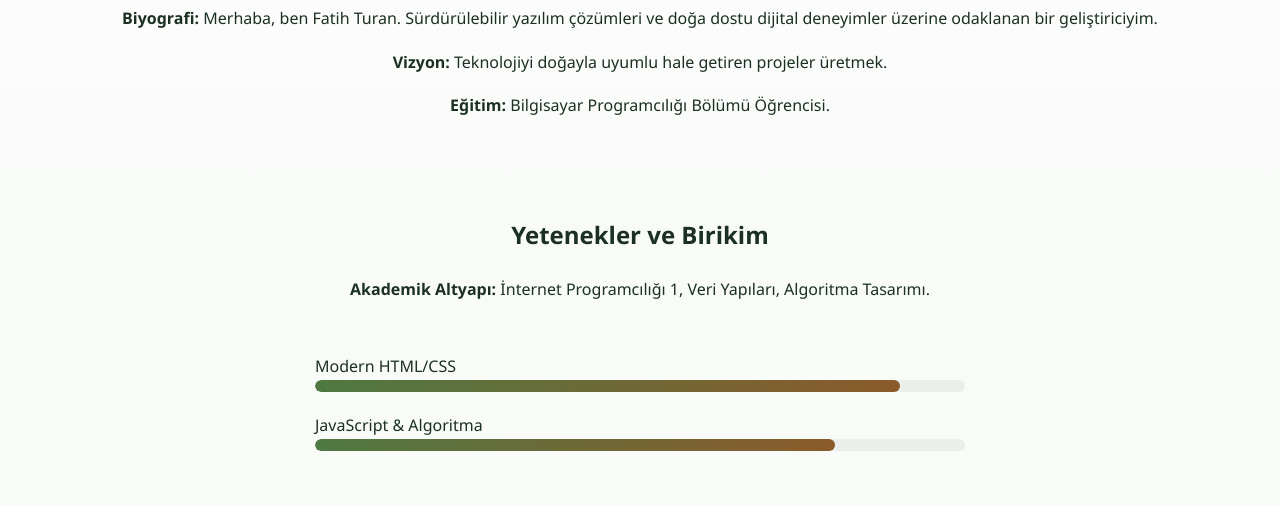
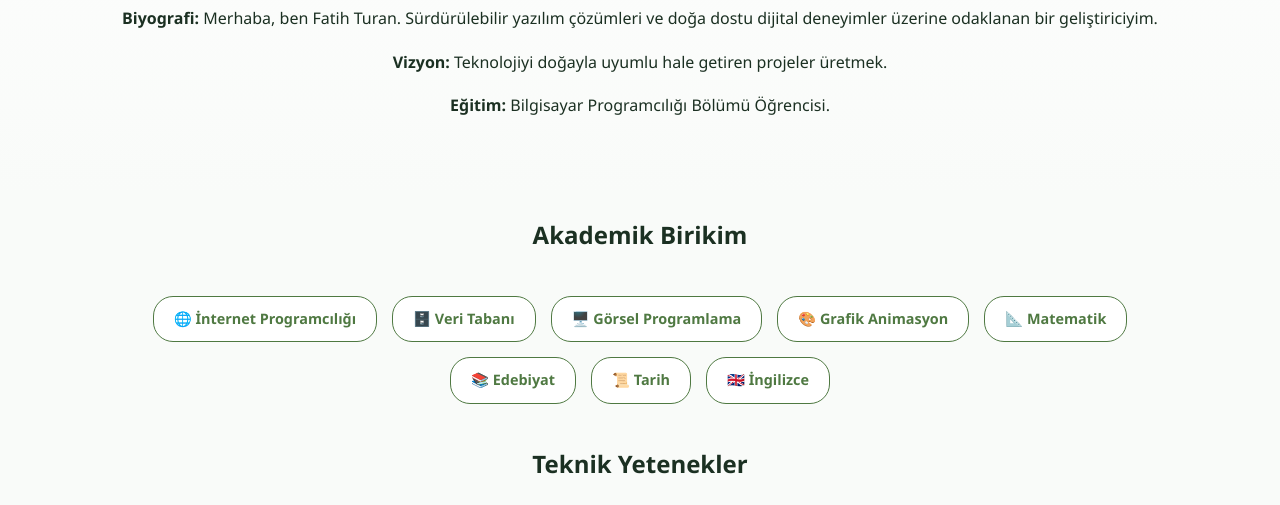
Before and after one commit to ft4251406-eng/fatihturan.github.io, a plain HTML site: page index.html in a window 1280 px wide. Shown: the part 447-952 px from the top of the page. Drawn offline with Linux system fonts and the light colour scheme.

Commit message:
Akademik birikim kartları eklendi ve son görsel düzenlemeler yapıldı

```diff
--- a/index.html
+++ b/index.html
@@ -27,12 +27,22 @@
         </div>
     </header>
 
+    <section id="egitim-dersler">
+        <h2 style="text-align: center;">Akademik Birikim</h2>
+        <div class="ders-konteyner">
+            <div class="ders-karti">🌐 İnternet Programcılığı</div>
+            <div class="ders-karti">🗄️ Veri Tabanı</div>
+            <div class="ders-karti">🖥️ Görsel Programlama</div>
+            <div class="ders-karti">🎨 Grafik Animasyon</div>
+            <div class="ders-karti">📐 Matematik</div>
+            <div class="ders-karti">📚 Edebiyat</div>
+            <div class="ders-karti">📜 Tarih</div>
+            <div class="ders-karti">🇬🇧 İngilizce</div>
+        </div>
+    </section>
+
     <section id="yetenekler">
-        <h2 style="text-align: center;">Yetenekler ve Birikim</h2>
-        <div class="dersler" style="text-align: center; margin-bottom: 20px;">
-            <p><strong>Akademik Altyapı:</strong> İnternet Programcılığı 1, Veri Yapıları, Algoritma Tasarımı.</p>
-        </div>
-
+        <h2 style="text-align: center;">Teknik Yetenekler</h2>
         <div class="yetenek-alani">
             <div class="yetenek">
                 <span>Modern HTML/CSS</span>
--- a/style.css
+++ b/style.css
@@ -162,3 +162,29 @@
     text-decoration: none;
     font-weight: bold;
 }
+/* Ders Kartları Tasarımı */
+.ders-konteyner {
+    display: flex;
+    flex-wrap: wrap;
+    justify-content: center;
+    gap: 15px;
+    padding: 20px 8%;
+}
+
+.ders-karti {
+    background-color: var(--kart-renk);
+    color: var(--vurgu-renk);
+    border: 1px solid var(--vurgu-renk);
+    padding: 10px 20px;
+    border-radius: 20px;
+    font-weight: 600;
+    font-size: 0.9rem;
+    transition: all 0.3s ease;
+    cursor: default;
+}
+
+.ders-karti:hover {
+    background-color: var(--vurgu-renk);
+    color: white;
+    transform: scale(1.05);
+}
```
